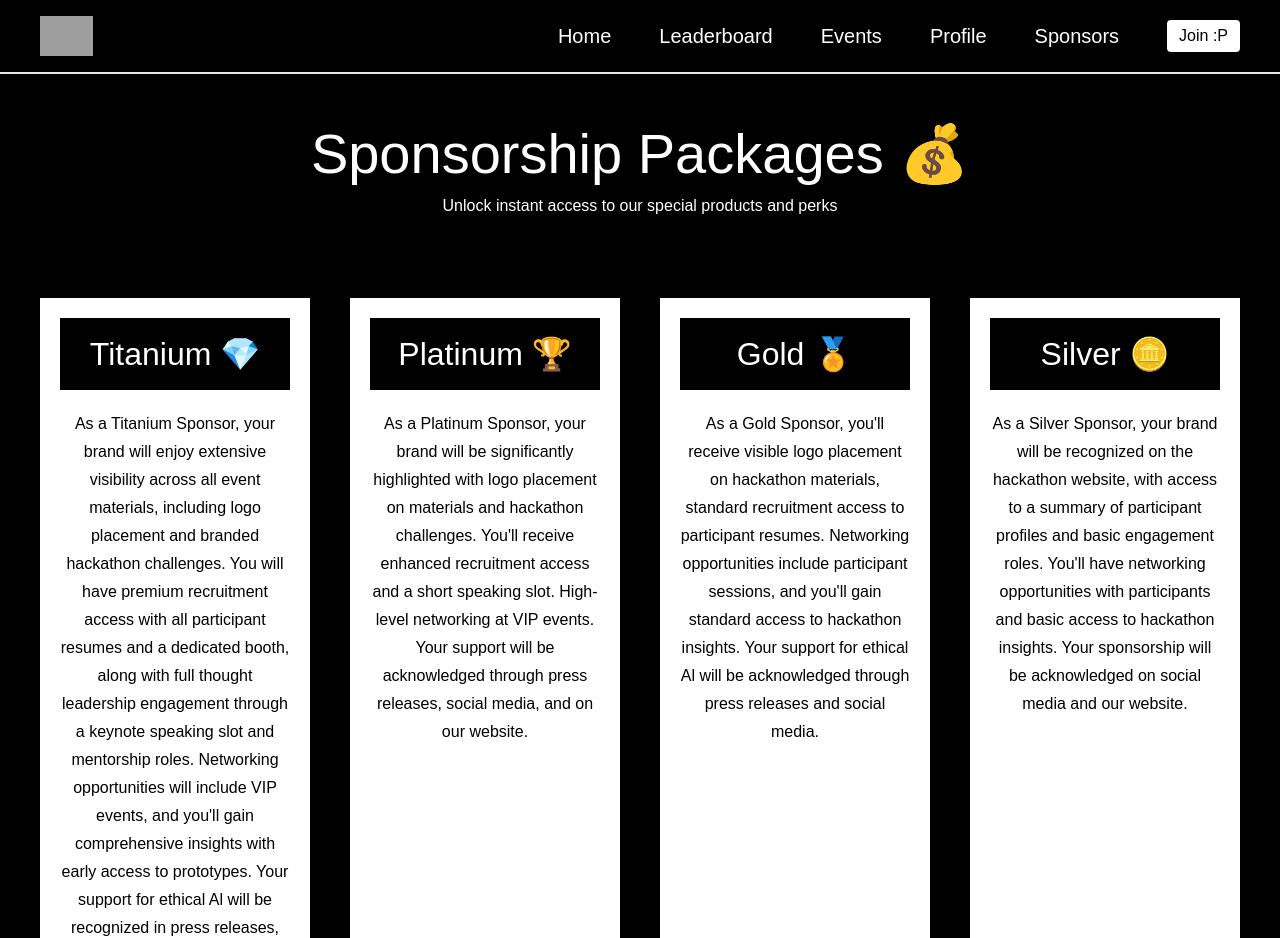
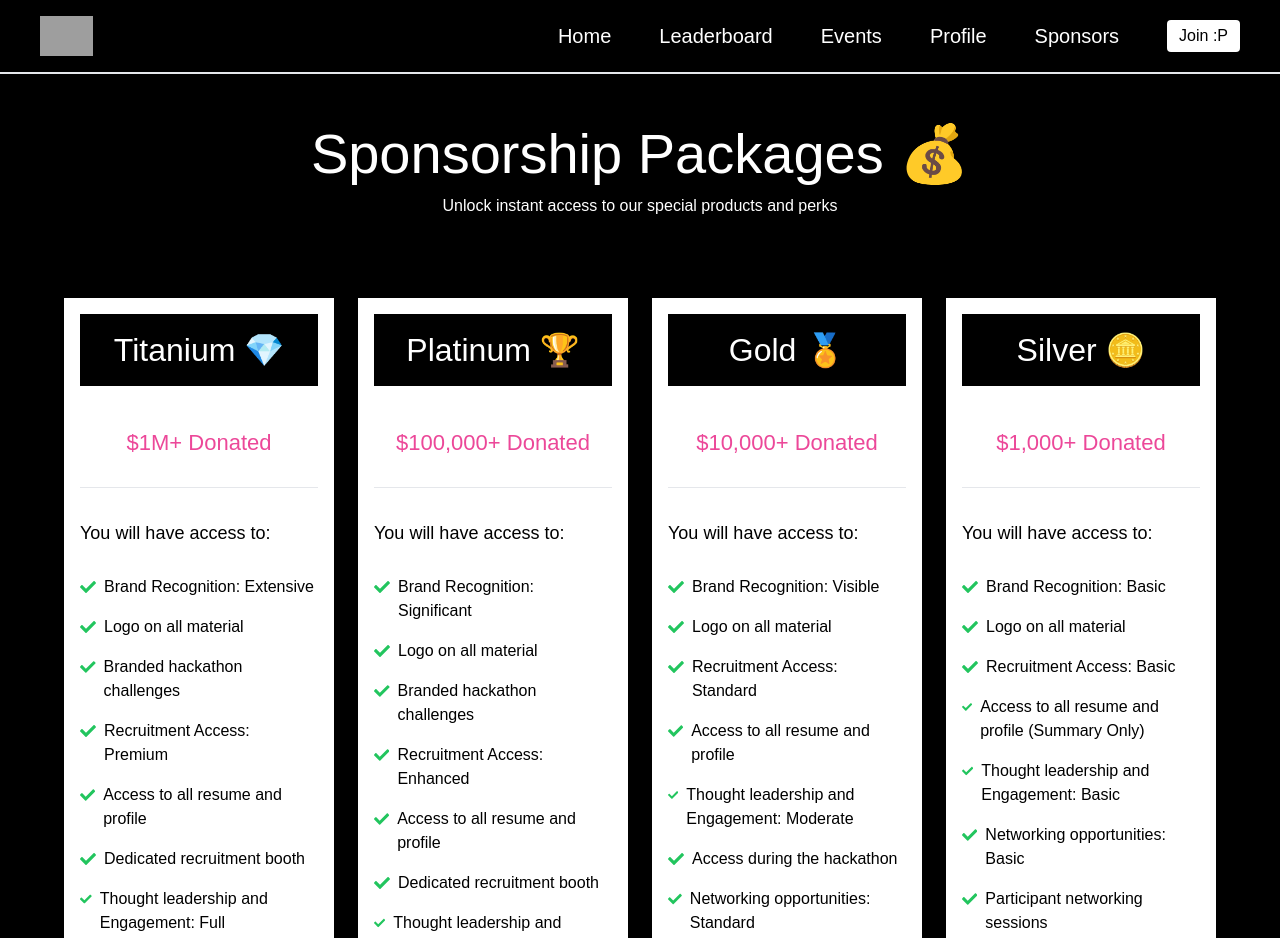
Before and after one commit to Ethical-Spectacle/newsite, a Next.js app: page /sponsors in a window 1280 px wide. Shown: the top 938 px of the page. Built offline with nearby package versions, Linux system fonts and the light colour scheme; grey boxes are pictures that could not be loaded; a web font is replaced by a local one.

Commit message:
Update page.jsx

```diff
--- a/app/sponsors/page.jsx
+++ b/app/sponsors/page.jsx
@@ -9,7 +9,7 @@ export default function Sponsors() {
       <h4 className="text-white text-center">
         Unlock instant access to our special products and perks
       </h4>
-      <div className="grid grid-cols-1 md:grid-cols-2 lg:grid-cols-4 gap-10 mt-20 mx-10">
+      <div className="grid grid-cols-1 md:grid-cols-2 lg:grid-cols-4 gap-6 mt-20 max-md:mx-5 mx-16">
         {packages.map((el, index) => (
           <SponsorshipPackage
             key={index}
@@ -27,19 +27,19 @@ function SponsorshipPackage({ name, description, access }) {
   const accessPoints = access.split(",").map((item, index) => item.trim());
 
   return (
-    <div className="flex flex-col bg-white text-center p-5 relative h-full">
+    <div className="flex flex-col bg-white text-center p-4 relative h-full">
       <div className="bg-black w-full mb-5">
         <h2 className="p-5 text-white">{name}</h2>
       </div>
-      <p className="mt-15 flex-grow text-[16px]">{description}</p>
+      <h3 className="mt-15 py-5 text-[22px] text-pink-500">{description}</h3>
 
       <hr className="bg-black-800 h-1 w-full my-2"></hr>
 
-      <div>
+      <div className="flex flex-col flex-grow">
         <p className="mt-5 text-left text-[18px]">You will have access to:</p>
         <ul className="text-left mt-5 list-disc list-inside">
           {accessPoints.map((point, index) => (
-            <li key={index} className="flex items-start text-[16px] py-1">
+            <li key={index} className="flex items-start text-[16px] py-2">
               <FaCheck className="text-green-500 mr-2 mt-1" />{" "}
               {/* Custom marker */}
               <span>{point}</span>
@@ -62,39 +62,25 @@ function SponsorshipPackage({ name, description, access }) {
 const packages = [
   {
     name: "Titanium 💎",
-    description: `As a Titanium Sponsor, your brand will enjoy extensive visibility across all event materials,
-     including logo placement and branded hackathon challenges.
-     You will have premium recruitment access with all participant resumes and a dedicated booth,
-     along with full thought leadership engagement through a keynote speaking slot and mentorship roles.
-     Networking opportunities will include VIP events,
-     and you'll gain comprehensive insights with early access to prototypes.
-     Your support for ethical Al will be recognized in press releases, social media, and on our website.`,
+    description: "$1M+ Donated",
     access:
       "Brand Recognition: Extensive, Logo on all material, Branded hackathon challenges, Recruitment Access: Premium, Access to all resume and profile, Dedicated recruitment booth, Thought leadership and Engagement: Full, Keynote speaking slot, Speaking slot during sessions, Access during the hackathon, Networking opportunities: VIP, VIP networking events, Participant networking sessions, Market intelligence and insights: Comprehensive, Detailed data and insights, Early access to prototypes and solutions, Customized sponsorship packages, CSR Impact and Community Engagement",
   },
   {
     name: "Platinum 🏆",
-    description: `As a Platinum Sponsor, your brand will be significantly highlighted with logo placement on materials and hackathon challenges.
-    You'll receive enhanced recruitment access and a short speaking slot.
-    High-level networking at VIP events. Your support will be acknowledged through press releases, social media, and on our website.`,
+    description: "$100,000+ Donated",
     access:
       "Brand Recognition: Significant, Logo on all material, Branded hackathon challenges, Recruitment Access: Enhanced, Access to all resume and profile, Dedicated recruitment booth, Thought leadership and Engagement: Major, Speaking slot during sessions, Access during the hackathon, Networking opportunities: High, VIP networking events, Participant networking sessions, Market intelligence and insights, Early access to prototypes and solutions, Customized sponsorship packages, CSR Impact and Community Engagement",
   },
   {
     name: "Gold 🏅",
-    description: `As a Gold Sponsor, you'll receive visible logo placement on hackathon materials,
-    standard recruitment access to participant resumes. Networking opportunities include participant sessions,
-    and you'll gain standard access to hackathon insights.
-    Your support for ethical Al will be acknowledged through press releases and social media.`,
+    description: "$10,000+ Donated",
     access:
       "Brand Recognition: Visible, Logo on all material, Recruitment Access: Standard, Access to all resume and profile, Thought leadership and Engagement: Moderate, Access during the hackathon, Networking opportunities: Standard, Participant networking sessions, Market intelligence and insights, Customized sponsorship packages, CSR Impact and Community Engagement",
   },
   {
     name: "Silver 🪙",
-    description: `As a Silver Sponsor, your brand will be recognized on the hackathon website,
-    with access to a summary of participant profiles and basic engagement roles.
-    You'll have networking opportunities with participants and basic access to hackathon insights.
-    Your sponsorship will be acknowledged on social media and our website.`,
+    description: "$1,000+ Donated",
     access:
       "Brand Recognition: Basic, Logo on all material, Recruitment Access: Basic, Access to all resume and profile (Summary Only), Thought leadership and Engagement: Basic,  Networking opportunities: Basic, Participant networking sessions, Market intelligence and insights, Customized sponsorship packages, CSR Impact and Community Engagement",
   },
```
